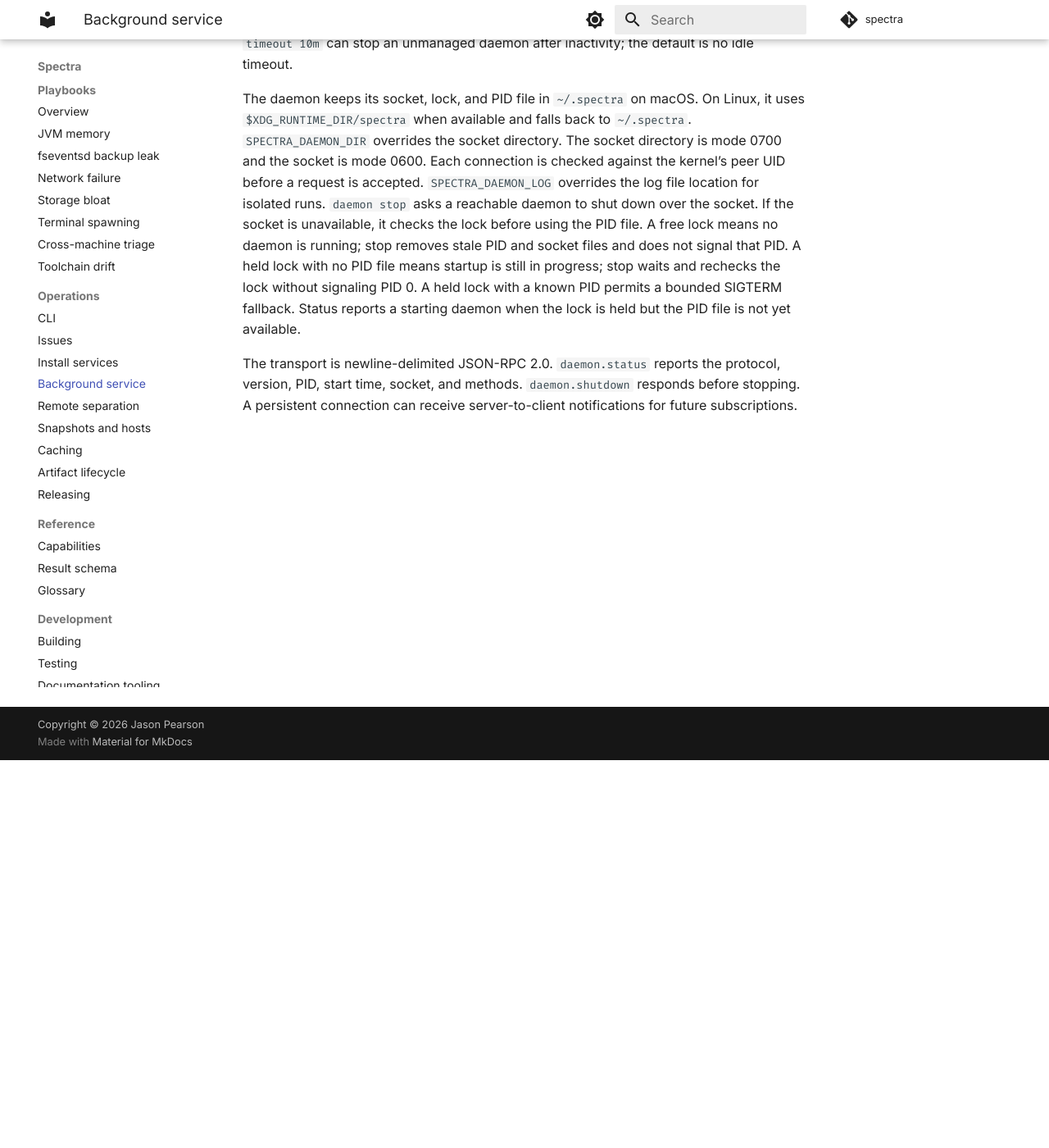
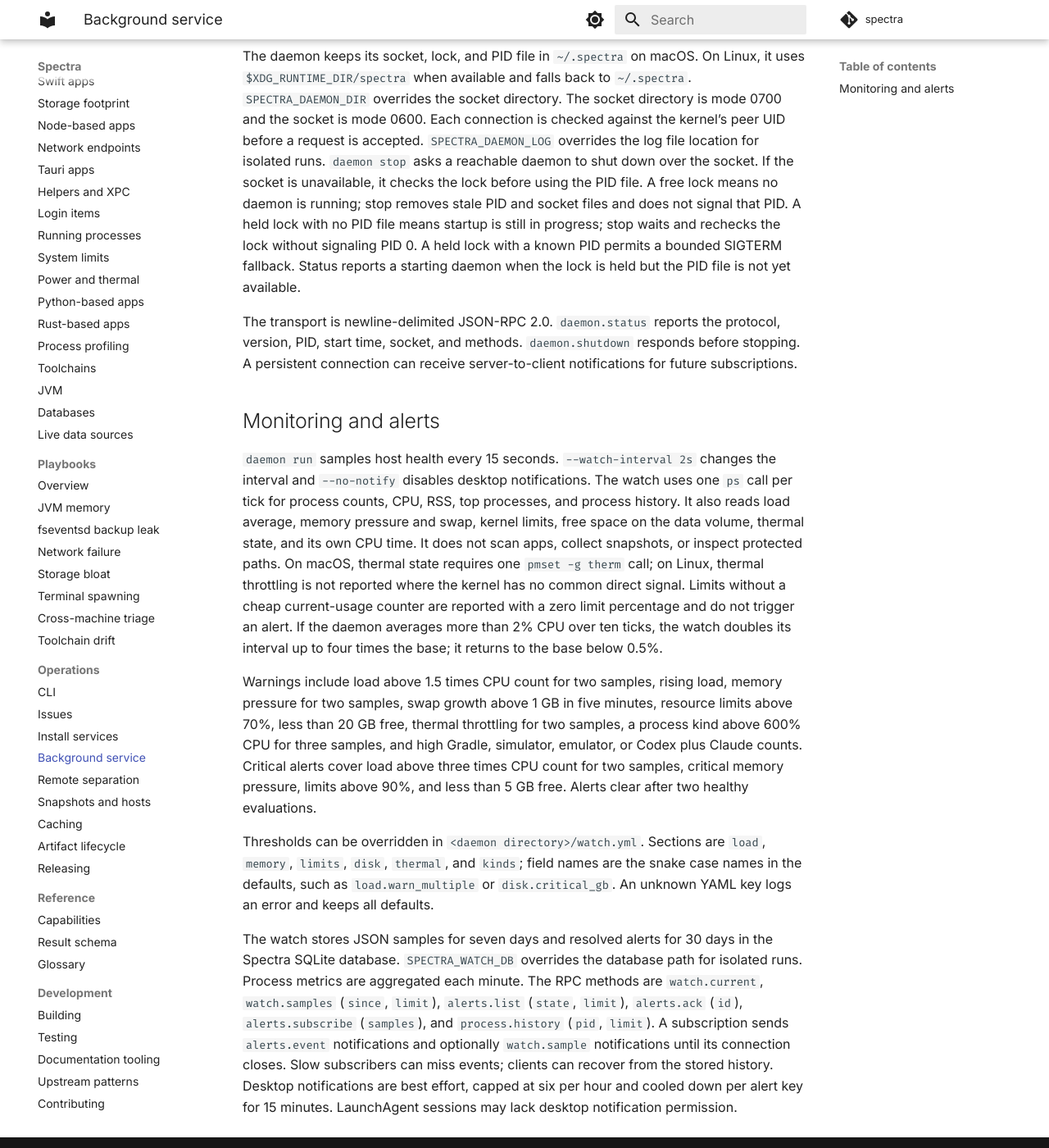
Before and after one commit to kaeawc/spectra, an MkDocs documentation site: the page built from docs/operations/daemon.md, in a window 1280 px wide and 1400 px high, scrolled down 473 px. Shown: the whole window at 82% size. Built offline with MkDocs 1.6.1 and Material for MkDocs 9.7.7, drawn with Linux system fonts in a browser that asks for light colours; comment, search, counter and statistics services are not loaded; some of the changed text lies outside the part shown.

Commit message:
Run host monitoring in the daemon and document alerts

```diff
--- a/docs/operations/daemon.md
+++ b/docs/operations/daemon.md
@@ -37,3 +35,43 @@ The transport is newline-delimited JSON-RPC 2.0. `daemon.status` reports the
 protocol, version, PID, start time, socket, and methods. `daemon.shutdown`
 responds before stopping. A persistent connection can receive server-to-client
 notifications for future subscriptions.
+
+## Monitoring and alerts
+
+`daemon run` samples host health every 15 seconds. `--watch-interval 2s` changes
+the interval and `--no-notify` disables desktop notifications. The watch uses
+one `ps` call per tick for process counts, CPU, RSS, top processes, and process
+history. It also reads load average, memory pressure and swap, kernel limits,
+free space on the data volume, thermal state, and its own CPU time. It does not
+scan apps, collect snapshots, or inspect protected paths. On macOS, thermal
+state requires one `pmset -g therm` call; on Linux, thermal throttling is not
+reported where the kernel has no common direct signal. Limits without a cheap
+current-usage counter are reported with a zero limit percentage and do not
+trigger an alert. If the daemon averages more than 2% CPU over ten ticks, the
+watch doubles its interval up to four times the base; it returns to the base
+below 0.5%.
+
+Warnings include load above 1.5 times CPU count for two samples, rising load,
+memory pressure for two samples, swap growth above 1 GB in five minutes,
+resource limits above 70%, less than 20 GB free, thermal throttling for two
+samples, a process kind above 600% CPU for three samples, and high Gradle,
+simulator, emulator, or Codex plus Claude counts. Critical alerts cover load
+above three times CPU count for two samples, critical memory pressure, limits
+above 90%, and less than 5 GB free. Alerts clear after two healthy evaluations.
+
+Thresholds can be overridden in `<daemon directory>/watch.yml`. Sections are
+`load`, `memory`, `limits`, `disk`, `thermal`, and `kinds`; field names are the
+snake case names in the defaults, such as `load.warn_multiple` or
+`disk.critical_gb`. An unknown YAML key logs an error and keeps all defaults.
+
+The watch stores JSON samples for seven days and resolved alerts for 30 days
+in the Spectra SQLite database. `SPECTRA_WATCH_DB` overrides the database path
+for isolated runs. Process metrics are aggregated each minute. The RPC methods
+are `watch.current`, `watch.samples` (`since`, `limit`), `alerts.list` (`state`,
+`limit`), `alerts.ack` (`id`), `alerts.subscribe` (`samples`), and
+`process.history` (`pid`, `limit`). A subscription sends `alerts.event`
+notifications and optionally `watch.sample` notifications until its connection
+closes. Slow subscribers can miss events; clients can recover from the stored
+history. Desktop notifications are best effort, capped at six per hour and
+cooled down per alert key for 15 minutes. LaunchAgent sessions may lack desktop
+notification permission.
```
Also changed, not shown: other parts of docs/operations/daemon.md (+1 -3 lines), 1 other file.
